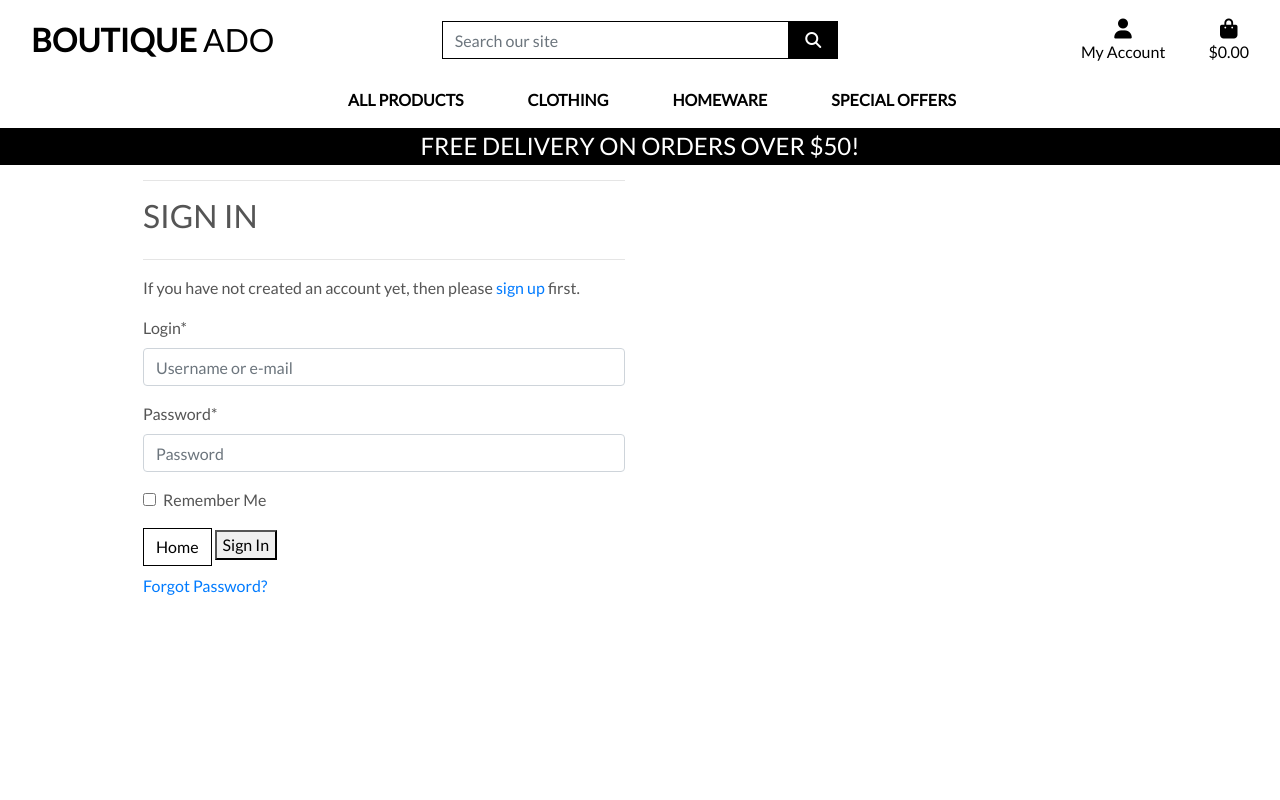
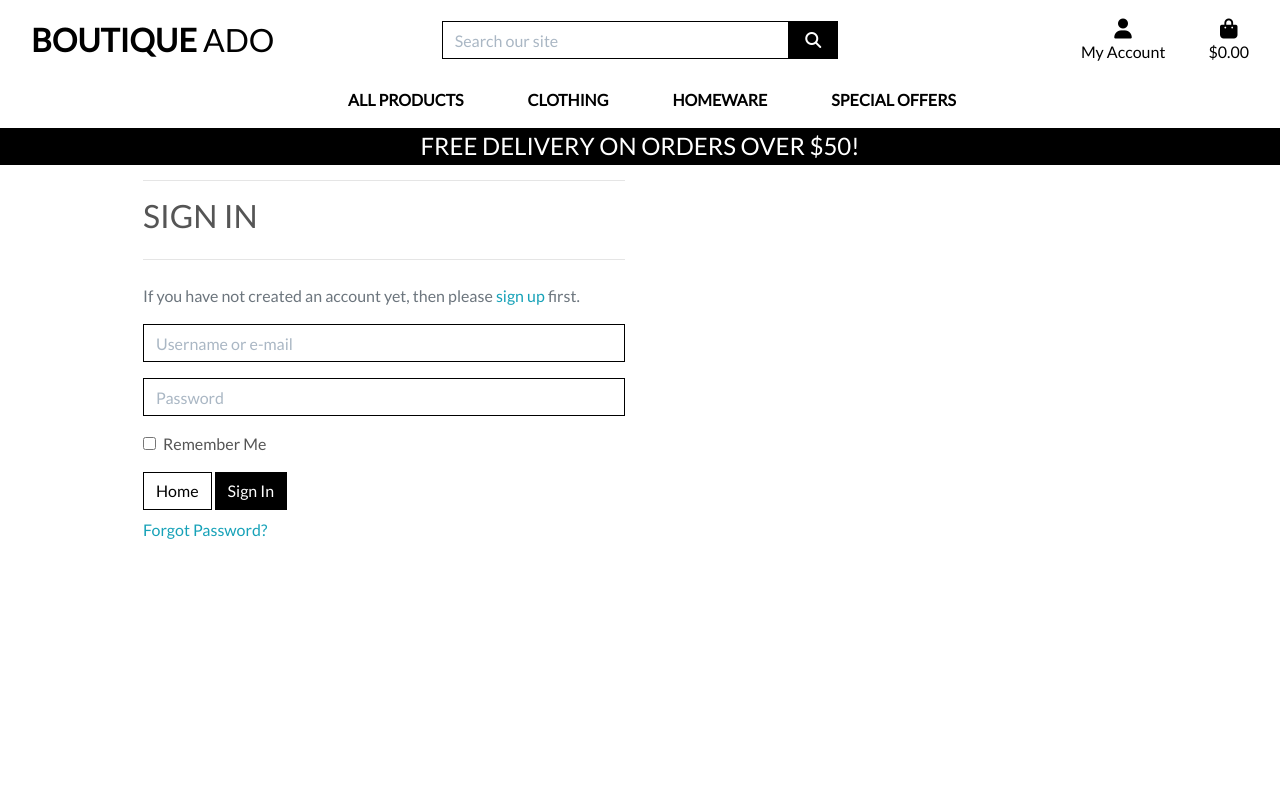
Before and after one commit to CeciliaSwe/p5-walkthrough, a Django app: page /accounts/login/ in a window 1280 px wide. Run offline with Django 3.2, Linux system fonts and the light colour scheme; some libraries are stand-ins or nearby versions.

Commit message:
Update allauth templates and test profile

```diff
--- a/profiles/templates/profiles/profile.html
+++ b/profiles/templates/profiles/profile.html
@@ -23,4 +23,5 @@
                 <hr>
             </div>
         </div>
+        {{ profile }}
 {% endblock %}
--- a/static/css/base.css
+++ b/static/css/base.css
@@ -102,6 +102,10 @@ a.category-badge > span.badge:hover {
     cursor: pointer;
 }
 
+input[name='q']::placeholder {
+    color: #aab7c4;
+}
+
 /* ------------------------------- bootstrap toasts */
 
 .message-container {
@@ -170,7 +174,6 @@ a.category-badge > span.badge:hover {
     overflow-y: auto;
 }
 
-
 /* -------------------------------- Media Queries */
 
 /* Slightly larger container on xl screens */
@@ -178,6 +181,60 @@ a.category-badge > span.badge:hover {
   .container {
     max-width: 80%;
   }
+}
+
+/* Allauth form formatting */
+
+.allauth-form-inner-content p {
+    margin-top: 1.5rem; /* mt-4 */
+    color: #6c757d; /* text-secondary */
+}
+
+.allauth-form-inner-content input {
+    border-color: #000;
+    border-radius: 0;
+}
+
+.allauth-form-inner-content label:not([for='id_remember']) {
+    display: none;
+}
+
+.allauth-form-inner-content input::placeholder {
+    color: #aab7c4;
+}
+
+.allauth-form-inner-content button,
+.allauth-form-inner-content input[type='submit'] {
+	/* btn */
+	display: inline-block;
+    font-weight: 400;
+    color: #fff;
+    text-align: center;
+    vertical-align: middle;
+    -webkit-user-select: none;
+    -moz-user-select: none;
+    -ms-user-select: none;
+    user-select: none;
+    background-color: #000;
+    border: 1px solid #000;
+    padding: .375rem .75rem;
+    font-size: 1rem;
+    line-height: 1.5;
+    border-radius: 0;
+
+    /* standard bootstrap btn transitions */
+    transition: color .15s ease-in-out,background-color .15s ease-in-out,border-color .15s ease-in-out,box-shadow .15s ease-in-out;
+}
+
+.allauth-form-inner-content button:hover,
+.allauth-form-inner-content input[type='submit']:hover {
+	color: #fff;
+    background-color: #222;
+    border-color: #222;
+}
+
+.allauth-form-inner-content a {
+	color: #17a2b8; /* text-info */
 }
 
 /* fixed top navbar only on medium and up */
--- a/templates/base.html
+++ b/templates/base.html
@@ -83,7 +83,7 @@
                             {% if request.user.is_superuser %}
                             <a href="#" class="dropdown-item">Product Management</a>
                             {% endif %}
-                            <a href="" class="dropdown-item">My Profile</a>
+                            <a href="{% url 'profile' %}" class="dropdown-item">My Profile</a>
                             <a href="{% url 'account_logout' %}" class="dropdown-item">Logout</a>
                             {% else %}
                             <a href="{% url 'account_signup' %}" class="dropdown-item">Register</a>
```
Also changed, not shown: profiles/views.py (+7 -2 lines).
